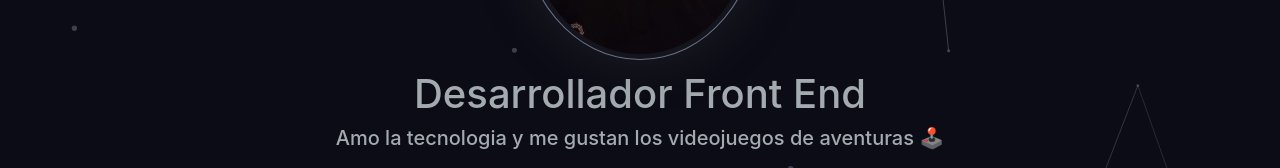
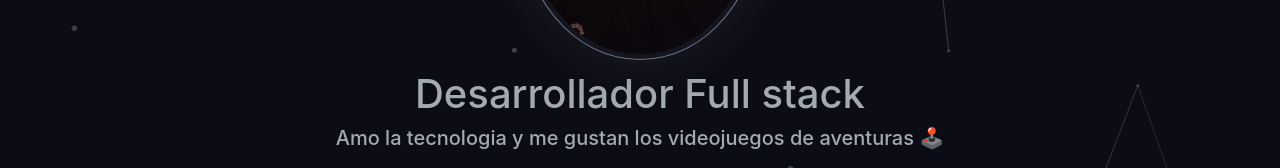
Before and after one commit to JuanDavidGongora/portafoliojuandavid, a React (Vite) app: page / in a window 1280 px wide. Shown: the part 388-556 px from the top of the page. Built offline with nearby package versions, Linux system fonts and the light colour scheme.

Commit message:
Update Header.jsx

```diff
--- a/src/components/Header.jsx
+++ b/src/components/Header.jsx
@@ -11,7 +11,7 @@ const Header = () => {
                         <img src={personalImg} className="imgHeaderCircle" />
                     </div>
                     <div>
-                        <h1>Desarrollador Front End</h1>
+                        <h1>Desarrollador Full stack</h1>
                     </div>
                     <div>
                         <h5 className='h5D' style={{position: "relative", zIndex: "99"}}>
```
